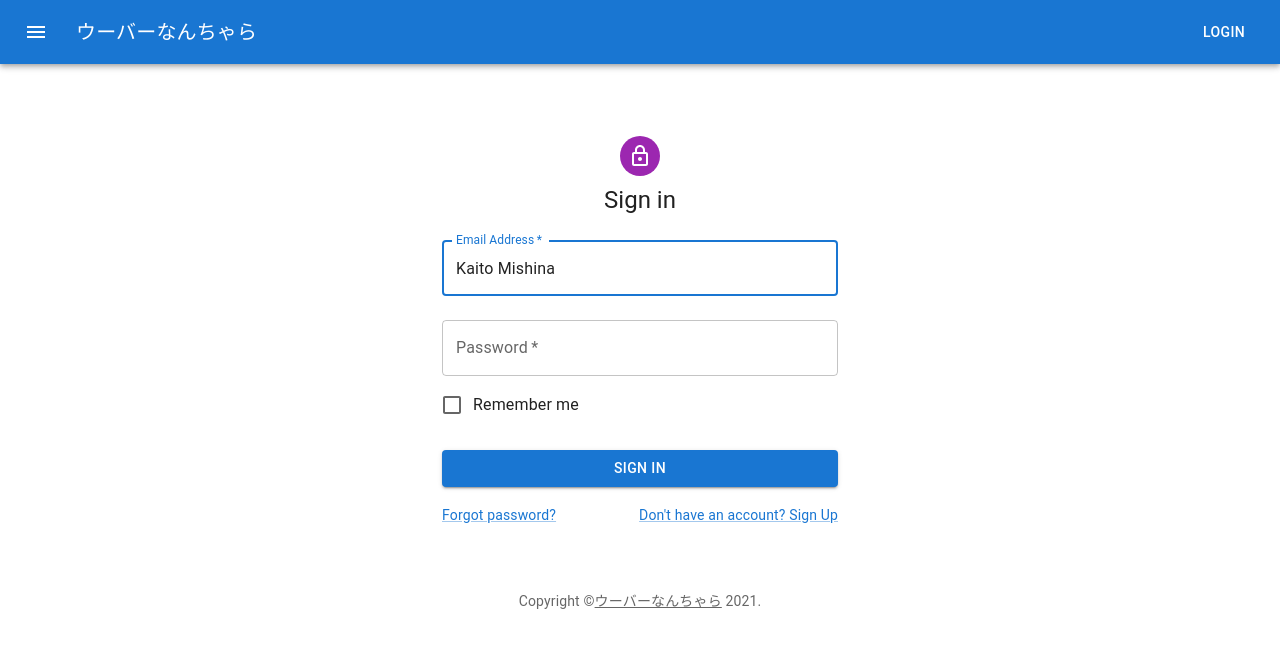
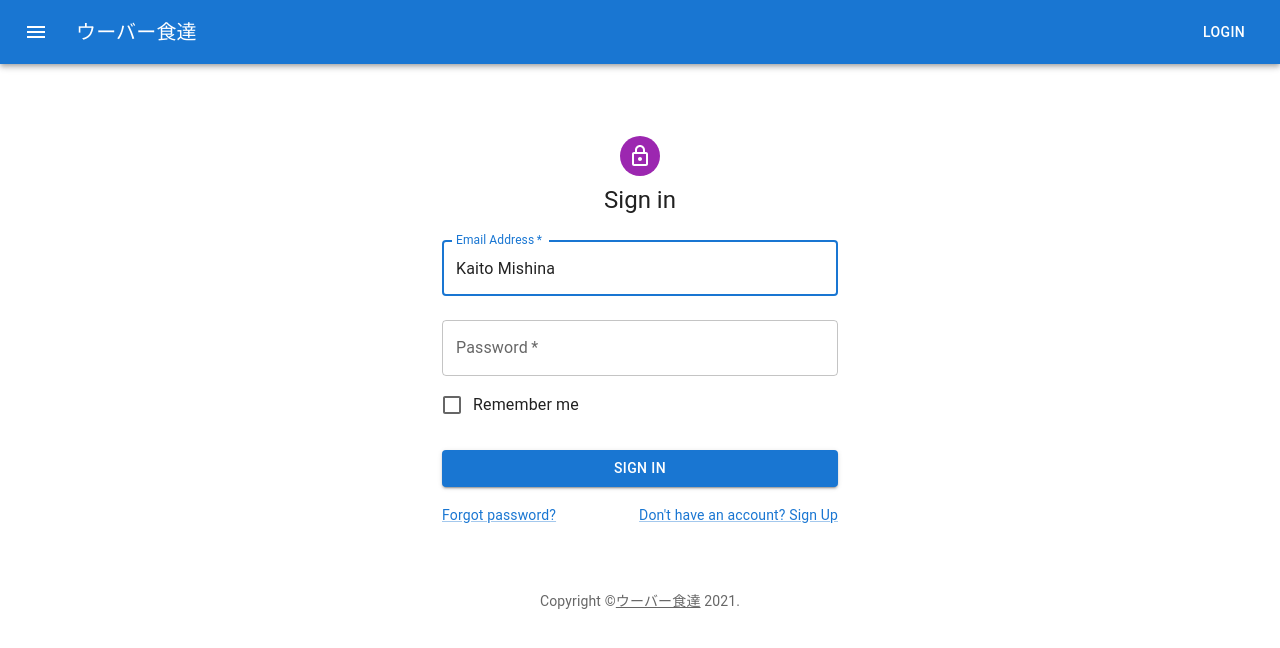
Before and after one commit to momora-m/MyPage, a React (Create React App) app in the folder client/: page / in a window 1280 px wide. Shown: the top 648 px of the page. Built offline with nearby package versions, Linux system fonts and the light colour scheme.

Commit message:
ウーバー食達

```diff
--- a/client/src/components/login/LoginPageView.tsx
+++ b/client/src/components/login/LoginPageView.tsx
@@ -21,7 +21,7 @@ function Copyright(props: any) {
     <Typography variant="body2" color="text.secondary" align="center" {...props}>
       {'Copyright ©'}
       <Link color="inherit" href="https://mui.com/">
-        ウーバーなんちゃら
+        ウーバー食達
       </Link>{' '}
       {new Date().getFullYear()}
       {'.'}
--- a/client/src/header.tsx
+++ b/client/src/header.tsx
@@ -22,7 +22,7 @@ const header: VFC = () => {
             <MenuIcon />
           </IconButton>
           <Typography variant="h6" component="div" sx={{ flexGrow: 1 }}>
-            ウーバーなんちゃら
+            ウーバー食達
           </Typography>
           <Button color="inherit">Login</Button>
         </Toolbar>
```
